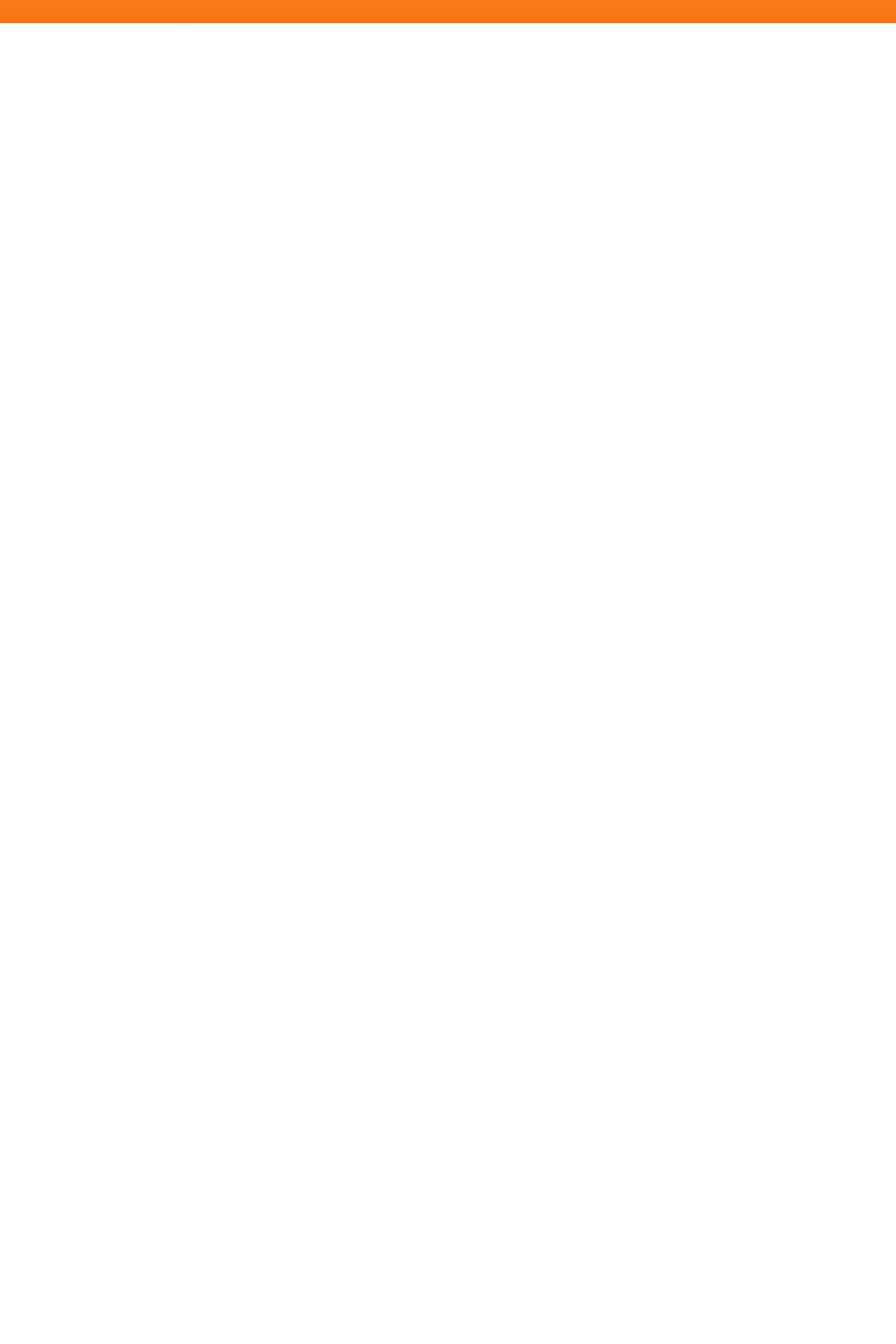
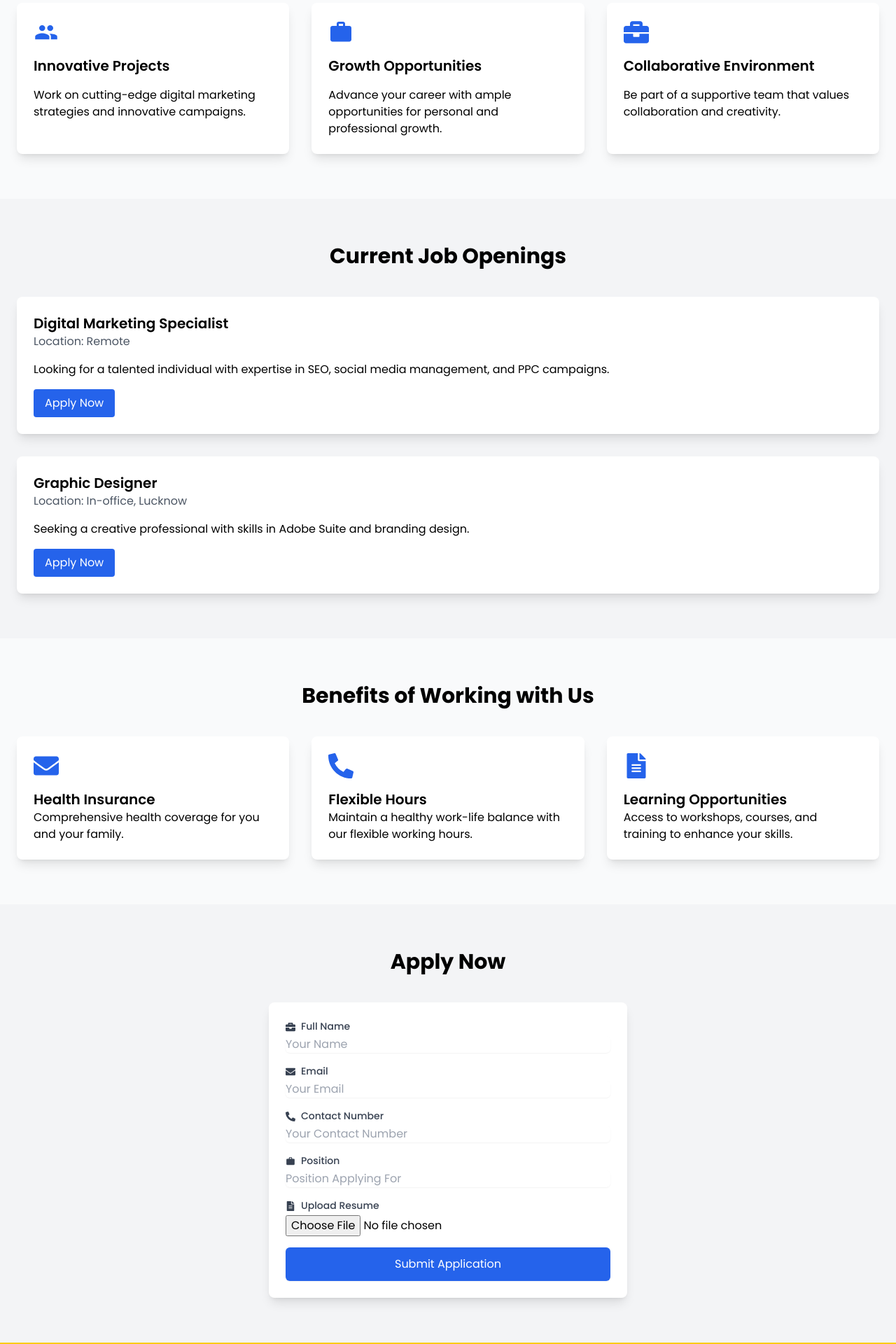
Before and after one commit to harshrao26/DigitalMarketing, a React (Vite) app: page /career in a window 1280 px wide. Shown: the part 380-2300 px from the top of the page at 70% size. Before the commit the page ends 800 px from the top, so only its background shows below. Built offline with nearby package versions, Linux system fonts and the light colour scheme.

Commit message:
Career Page Added

```diff
--- a/src/Routing.jsx
+++ b/src/Routing.jsx
@@ -2,6 +2,7 @@ import React from "react";
 import Home from "./pages/Home.jsx";
 import HeroBlog from "./components/HeroBlog.jsx"; // Adjust the import path
 import BlogDetail from "./components/BlogDetail.jsx"; // Create BlogDetail component
+import Career from "./components/Career.jsx"; // Create BlogDetail component
 import ServicesSection from "./components/ServicesSection.jsx"; // Create BlogDetail component
 import { Link, Route, Routes } from "react-router-dom";
 
@@ -11,6 +12,7 @@ function App() {
       <Routes>
         <Route path="/" element={<Home />} />
         <Route path="/services" element={<ServicesSection />} />
+        <Route path="/career" element={<Career />} />
         <Route
           path="/blog/digital-marketing-strategies"
           element={<BlogDetail title="Digital Marketing Strategies" />}
--- /dev/null
+++ b/src/components/Career.jsx
@@ -0,0 +1,267 @@
+import React, { useState } from "react";
+import { FaBriefcase, FaEnvelope, FaPhoneAlt, FaFileAlt } from "react-icons/fa";
+import { IoMdPeople } from "react-icons/io";
+import { MdWork } from "react-icons/md";
+
+const CareerPage = () => {
+  const [formData, setFormData] = useState({
+    name: "",
+    email: "",
+    contact: "",
+    position: "",
+    resume: null,
+  });
+
+  const handleChange = (e) => {
+    const { name, value } = e.target;
+    setFormData({ ...formData, [name]: value });
+  };
+
+  const handleFileChange = (e) => {
+    setFormData({ ...formData, resume: e.target.files[0] });
+  };
+
+  const handleSubmit = (e) => {
+    e.preventDefault();
+    alert("Application submitted successfully!");
+    console.log(formData);
+  };
+
+  return (
+    <div className="bg-gray-50 min-h-screen">
+      {/* Hero Section */}
+      <div className="bg-gradient-to-r from-blue-500 to-indigo-600 text-white py-20 px-6">
+        <div className="container mx-auto text-center">
+          <h1 className="text-4xl font-bold mb-4">Join Our Team</h1>
+          <p className="text-lg">
+            Be part of a dynamic and innovative team at the forefront of digital
+            marketing.
+          </p>
+        </div>
+      </div>
+
+      {/* Why Join Us */}
+      <div className="container mx-auto py-16 px-6">
+        <h2 className="text-3xl font-bold text-center mb-10">Why Join Us?</h2>
+        <div className="grid grid-cols-1 md:grid-cols-3 gap-8">
+          <div className="bg-white shadow-lg rounded-lg p-6">
+            <IoMdPeople className="text-4xl text-blue-600 mb-4" />
+            <h3 className="text-xl font-semibold mb-4">Innovative Projects</h3>
+            <p>
+              Work on cutting-edge digital marketing strategies and innovative
+              campaigns.
+            </p>
+          </div>
+          <div className="bg-white shadow-lg rounded-lg p-6">
+            <MdWork className="text-4xl text-blue-600 mb-4" />
+            <h3 className="text-xl font-semibold mb-4">Growth Opportunities</h3>
+            <p>
+              Advance your career with ample opportunities for personal and
+              professional growth.
+            </p>
+          </div>
+          <div className="bg-white shadow-lg rounded-lg p-6">
+            <FaBriefcase className="text-4xl text-blue-600 mb-4" />
+            <h3 className="text-xl font-semibold mb-4">
+              Collaborative Environment
+            </h3>
+            <p>
+              Be part of a supportive team that values collaboration and
+              creativity.
+            </p>
+          </div>
+        </div>
+      </div>
+
+      {/* Job Openings */}
+      <div className="bg-gray-100 py-16 px-6">
+        <div className="container mx-auto">
+          <h2 className="text-3xl font-bold text-center mb-10">
+            Current Job Openings
+          </h2>
+          <div className="space-y-8">
+            {/* Job 1 */}
+            <div className="bg-white shadow-lg rounded-lg p-6">
+              <h3 className="text-xl font-semibold">
+                Digital Marketing Specialist
+              </h3>
+              <p className="text-gray-600">Location: Remote</p>
+              <p className="mt-4">
+                Looking for a talented individual with expertise in SEO, social
+                media management, and PPC campaigns.
+              </p>
+              <button className="mt-4 bg-blue-600 text-white py-2 px-4 rounded hover:bg-blue-700">
+                Apply Now
+              </button>
+            </div>
+            {/* Job 2 */}
+            <div className="bg-white shadow-lg rounded-lg p-6">
+              <h3 className="text-xl font-semibold">Graphic Designer</h3>
+              <p className="text-gray-600">Location: In-office, Lucknow</p>
+              <p className="mt-4">
+                Seeking a creative professional with skills in Adobe Suite and
+                branding design.
+              </p>
+              <button className="mt-4 bg-blue-600 text-white py-2 px-4 rounded hover:bg-blue-700">
+                Apply Now
+              </button>
+            </div>
+          </div>
+        </div>
+      </div>
+
+      {/* Benefits Section */}
+      <div className="container mx-auto py-16 px-6">
+        <h2 className="text-3xl font-bold text-center mb-10">
+          Benefits of Working with Us
+        </h2>
+        <div className="grid grid-cols-1 md:grid-cols-2 lg:grid-cols-3 gap-8">
+          <div className="bg-white shadow-lg rounded-lg p-6">
+            <FaEnvelope className="text-4xl text-blue-600 mb-4" />
+            <h3 className="text-xl font-semibold">Health Insurance</h3>
+            <p>Comprehensive health coverage for you and your family.</p>
+          </div>
+          <div className="bg-white shadow-lg rounded-lg p-6">
+            <FaPhoneAlt className="text-4xl text-blue-600 mb-4" />
+            <h3 className="text-xl font-semibold">Flexible Hours</h3>
+            <p>
+              Maintain a healthy work-life balance with our flexible working
+              hours.
+            </p>
+          </div>
+          <div className="bg-white shadow-lg rounded-lg p-6">
+            <FaFileAlt className="text-4xl text-blue-600 mb-4" />
+            <h3 className="text-xl font-semibold">Learning Opportunities</h3>
+            <p>
+              Access to workshops, courses, and training to enhance your skills.
+            </p>
+          </div>
+        </div>
+      </div>
+
+      {/* Application Form */}
+      <div className="bg-gray-100 py-16 px-6">
+        <div className="container mx-auto">
+          <h2 className="text-3xl font-bold text-center mb-10">Apply Now</h2>
+          <form
+            onSubmit={handleSubmit}
+            className="bg-white shadow-lg rounded-lg p-6 max-w-lg mx-auto"
+          >
+            {/* Name Input */}
+            <div className="mb-4">
+              <label
+                htmlFor="name"
+                className="block text-sm font-medium text-gray-700"
+              >
+                <FaBriefcase className="inline-block mr-2" />
+                Full Name
+              </label>
+              <input
+                type="text"
+                id="name"
+                name="name"
+                placeholder="Your Name"
+                value={formData.name}
+                onChange={handleChange}
+                required
+                className="mt-1 block w-full rounded-md border-gray-300 shadow-sm focus:ring-blue-500 focus:border-blue-500"
+              />
+            </div>
+
+            {/* Email Input */}
+            <div className="mb-4">
+              <label
+                htmlFor="email"
+                className="block text-sm font-medium text-gray-700"
+              >
+                <FaEnvelope className="inline-block mr-2" />
+                Email
+              </label>
+              <input
+                type="email"
+                id="email"
+                name="email"
+                placeholder="Your Email"
+                value={formData.email}
+                onChange={handleChange}
+                required
+                className="mt-1 block w-full rounded-md border-gray-300 shadow-sm focus:ring-blue-500 focus:border-blue-500"
+              />
+            </div>
+
+            {/* Contact Input */}
+            <div className="mb-4">
+              <label
+                htmlFor="contact"
+                className="block text-sm font-medium text-gray-700"
+              >
+                <FaPhoneAlt className="inline-block mr-2" />
+                Contact Number
+              </label>
+              <input
+                type="tel"
+                id="contact"
+                name="contact"
+                placeholder="Your Contact Number"
+                value={formData.contact}
+                onChange={handleChange}
+                required
+                className="mt-1 block w-full rounded-md border-gray-300 shadow-sm focus:ring-blue-500 focus:border-blue-500"
+              />
+            </div>
+
+            {/* Position Input */}
+            <div className="mb-4">
+              <label
+                htmlFor="position"
+                className="block text-sm font-medium text-gray-700"
+              >
+                <MdWork className="inline-block mr-2" />
+                Position
+              </label>
+              <input
+                type="text"
+                id="position"
+                name="position"
+                placeholder="Position Applying For"
+                value={formData.position}
+                onChange={handleChange}
+                required
+                className="mt-1 block w-full rounded-md border-gray-300 shadow-sm focus:ring-blue-500 focus:border-blue-500"
+              />
+            </div>
+
+            {/* Resume Upload */}
+            <div className="mb-4">
+              <label
+                htmlFor="resume"
+                className="block text-sm font-medium text-gray-700"
+              >
+                <FaFileAlt className="inline-block mr-2" />
+                Upload Resume
+              </label>
+              <input
+                type="file"
+                id="resume"
+                name="resume"
+                onChange={handleFileChange}
+                required
+                className="mt-1 block w-full"
+              />
+            </div>
+
+            {/* Submit Button */}
+            <button
+              type="submit"
+              className="w-full bg-blue-600 text-white py-3 px-4 rounded-md shadow-sm hover:bg-blue-700"
+            >
+              Submit Application
+            </button>
+          </form>
+        </div>
+      </div>
+    </div>
+  );
+};
+
+export default CareerPage;
```
